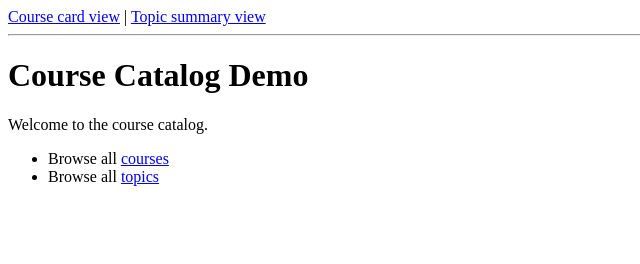
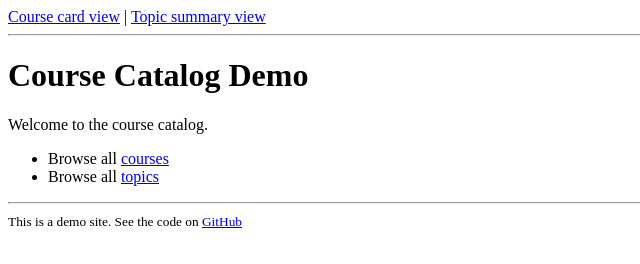
Before and after one commit to David-Rayner-GVC/UtbildaDigMockUp, an Eleventy site: page src/index.md in a window 1280 px wide. Shown: the whole page, without its empty margins (0-640 px from the left). Built offline with nearby package versions, Linux system fonts and the light colour scheme; Eleventy itself is replaced by a stand-in of ours; files that its build step writes are made by us from their sources.

Commit message:
add footer

```diff
--- a/src/_includes/base.njk
+++ b/src/_includes/base.njk
@@ -11,5 +11,11 @@
 </nav>
   <hr>
   {{ content | safe }}
+    <hr>
+    <footer>
+    <small>
+      This is a demo site. See the code on <a href="https://github.com/David-Rayner-GVC/UtbildaDigMockUp/">GitHub</a>
+    </small>
+  </footer>
 </body>
 </html>
```
